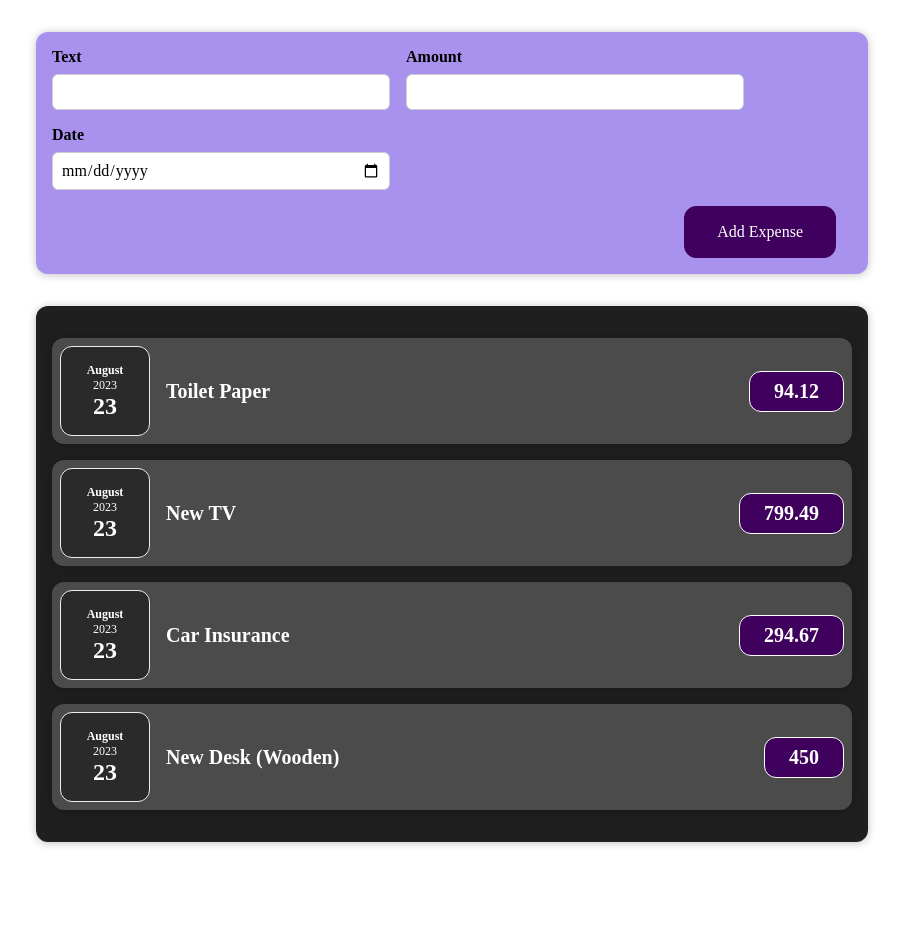
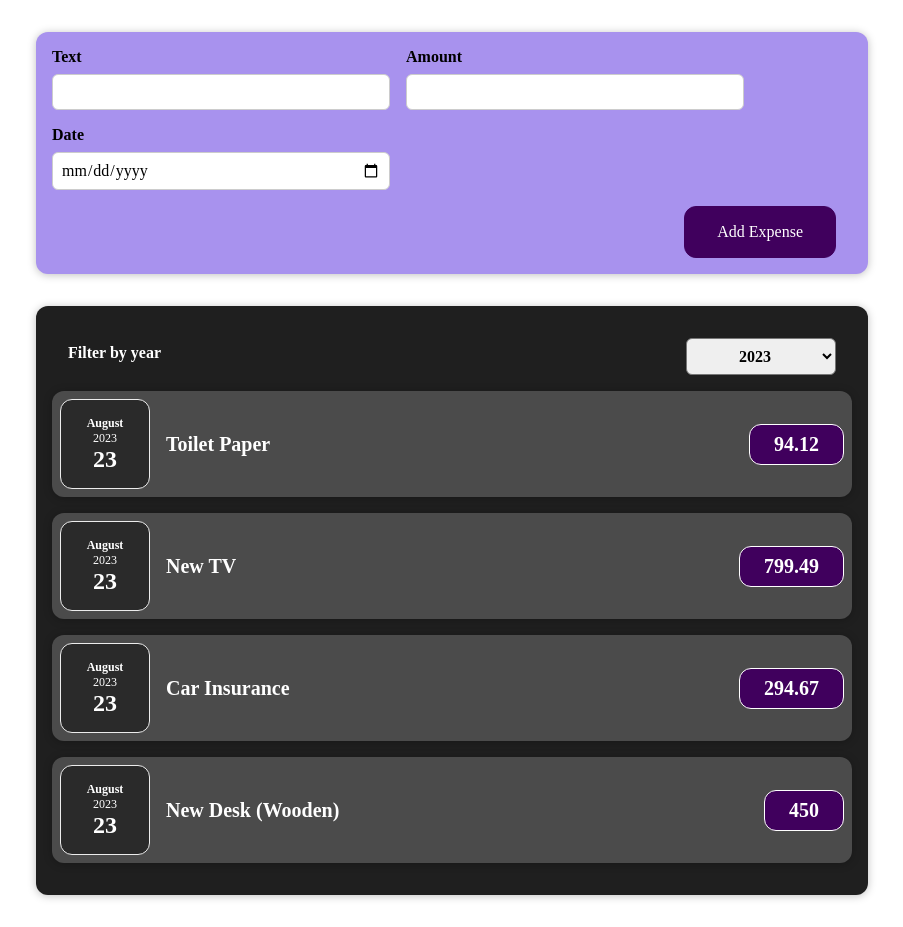
Before and after one commit to irvin-1999/Expense--tracker, a React app: page / in a window 1280 px wide. Shown: the whole page, without its empty margins (188-1091 px from the left). Before the commit the page ends 874 px from the top, so only its background shows below. Built offline with nearby package versions, Linux system fonts and the light colour scheme; the HTML template or start-up script is replaced by a standard one.

Commit message:
add expenseFilter component

```diff
--- /dev/null
+++ b/src/components/Expenses/ExpenseFilter.css
@@ -0,0 +1,24 @@
+.expenses-filter {
+  color: white;
+  padding: 0 1rem;
+}
+
+.expenses-filter__control {
+  display: flex;
+  width: 100%;
+  align-items: center;
+  justify-content: space-between;
+  margin: 1rem 0;
+}
+
+.expenses-filter label {
+  font-weight: bold;
+  margin-bottom: 0.5rem;
+}
+
+.expenses-filter select {
+  font: inherit;
+  padding: 0.5rem 3rem;
+  font-weight: bold;
+  border-radius: 6px;
+}
--- /dev/null
+++ b/src/components/Expenses/ExpenseFilter.jsx
@@ -0,0 +1,22 @@
+import "./ExpenseFilter.css";
+
+const ExpenseFilter = ({ selectedYear, onSaveExpenseYear }) => {
+  const onselectedYearHandler = (event) => {
+    // console.log(event.target.value);
+    onSaveExpenseYear(event.target.value);
+  };
+  return (
+    <div className="expenses-filter">
+      <div className="expenses-filter__control">
+        <label>Filter by year</label>
+        <select value={selectedYear} onChange={onselectedYearHandler}>
+          <option value="2023">2023</option>
+          <option value="2022">2022</option>
+          <option value="2021">2021</option>
+          <option value="2020">2020</option>
+        </select>
+      </div>
+    </div>
+  );
+};
+export default ExpenseFilter;
--- a/src/components/Expenses/Expenses.jsx
+++ b/src/components/Expenses/Expenses.jsx
@@ -1,10 +1,19 @@
-import React from "react";
+import React, { useState } from "react";
 import ExpenseItem from "./ExpenseItem";
 import "./Expenses.css";
+import ExpenseFilter from "./ExpenseFilter";
 
 const Expense = ({ expenses }) => {
+  const [filteredYear, setFilteredYear] = useState("2023");
+  const saveExpenseFilterYear = (year) => {
+    setFilteredYear(year);
+  };
   return (
     <div className="expenses">
+      <ExpenseFilter
+        selectedYear={filteredYear}
+        onSaveExpenseYear={saveExpenseFilterYear}
+      />
       <ExpenseItem
         title={expenses[0].title}
         date={expenses[0].date}
```
